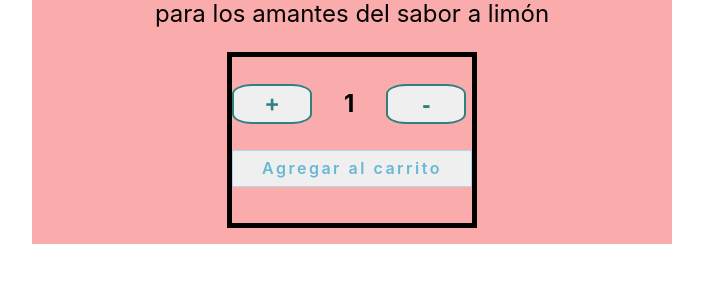
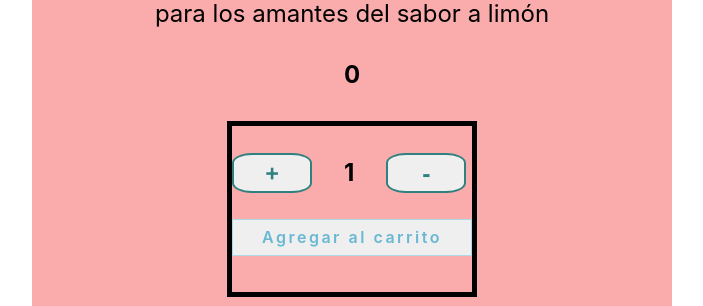
Before and after one commit to nazafili/ReactJS, a React (Create React App) app: page /item/1 in a window 1280 px wide. Shown: the part 700-1006 px from the top of the page, without its empty margins (288-991 px from the left). Before the commit the page ends 978 px from the top, so only its background shows below. Built offline with nearby package versions, Linux system fonts and the light colour scheme.

Commit message:
event state

```diff
--- a/src/App.js
+++ b/src/App.js
@@ -4,6 +4,7 @@ import ItemListContainer from './components/ItemListContainer/ItemListContainer'
 import ItemDetailContainer from './components/ItemDetailContainer/ItemDetailContainer';
 import { BrowserRouter, Routes, Route } from 'react-router-dom';
 import Contacto from './components/Contacto/Contacto'
+import Cart from './components/Cart/Cart';
 
 function App() {
   return (
@@ -17,6 +18,7 @@ function App() {
             <Route path='/productos' element={<ItemListContainer/>} />
             <Route path='/productos/:categoryId' element={<ItemListContainer/>} />
             <Route path='/item/:productId' element={<ItemDetailContainer/>} />
+            <Route path='/cart' element={<Cart/>} />
           </Routes>
         </div>
       </div>
--- /dev/null
+++ b/src/components/Cart/Cart.jsx
@@ -0,0 +1,7 @@
+const Cart = () => {
+  return (
+    <div>Cart</div>
+  )
+}
+
+export default Cart
--- a/src/components/Counter/Counter.jsx
+++ b/src/components/Counter/Counter.jsx
@@ -1,5 +1,6 @@
 import { useState } from 'react';
 import './styles.css';
+import {Link} from 'react-router-dom';
 
 const Counter = ({stock , onAdd}) => {
 
@@ -21,9 +22,11 @@ const Counter = ({stock , onAdd}) => {
                     <h2>{contador}</h2>
                     <button className='botonesCounter' type='button' onClick={resta}>-</button>
                 </div>
+                <Link to={'/cart'}>
                 <div className='divBoton'>
-                    <button className='botonCounter' type='button' onClick={() => { onAdd(contador) } }>Agregar al carrito</button>
+                    <button className='botonCounter' type='button' onClick={()=>onAdd(contador)}>Agregar al carrito</button>
                 </div>
+                </Link>
             </div>
         </>
     )
--- a/src/components/ItemDetail/ItemDetail.jsx
+++ b/src/components/ItemDetail/ItemDetail.jsx
@@ -1,11 +1,16 @@
+import { useState } from 'react';
 import Counter from '../Counter/Counter';
 import './ItemDetail.css';
 
-const onAdd  = (contador) => {
-  console.log('Agregaste: ' + contador + ' tortas a tu carrito')
-}
 
 const ItemDetail = ({ data }) => {
+
+  const [dato, setDato] = useState(0);
+
+  const onAdd  = (dato) => {
+    console.log('Agregaste: ' + dato + ' tortas a tu carrito')
+    setDato(dato);
+  }
 
   return (
     <div className='itemcarddetail'>
@@ -14,6 +19,7 @@ const ItemDetail = ({ data }) => {
       <p className='itemdatadetail'>{data.title}</p>
       <p className='itemdatadetail'>${data.price}</p>
       <p className='itemdatadetail'>{data.description}</p>
+      <h2>{dato}</h2>
       <Counter stock={5} onAdd={onAdd}/>
     </div>
   );
--- a/src/components/NavBar/NavBar.js
+++ b/src/components/NavBar/NavBar.js
@@ -31,9 +31,11 @@ const NavBar = () => {
                         </li>
                     </ul>
                 </div>
+                <Link to="/cart">
                 <div className='CartWidget'>
                     <CartWidget />
                 </div>
+                </Link>
             </div>
         </>
     )
```
